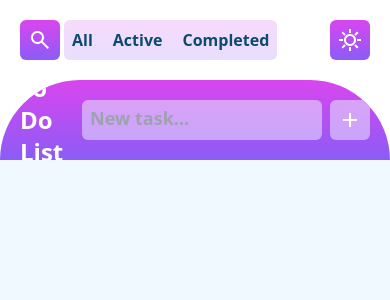
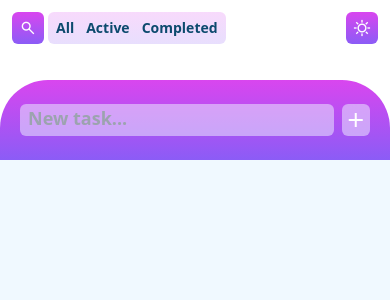
Before and after one commit to Nikkihosseini/redux-todo-dnd, a React (Vite) app: page / in a window 390 px wide. Both pictures are taken after a click on the element "search". Shown: the top 300 px of the page. Built offline with nearby package versions, Linux system fonts and the light colour scheme.

Commit message:
feat(ui): make ToDoApp fully responsive for mobile and desktop using Tailwind CSS

```diff
--- a/package.json
+++ b/package.json
@@ -10,11 +10,11 @@
     "preview": "vite preview"
   },
   "dependencies": {
+    "@dnd-kit/modifiers": "^9.0.0",
     "@hello-pangea/dnd": "^18.0.1",
     "@reduxjs/toolkit": "^2.9.0",
     "material-symbols": "^0.36.1",
     "react": "^19.1.1",
-    "react-beautiful-dnd": "^13.1.1",
     "react-dom": "^19.1.1",
     "react-redux": "^9.2.0"
   },
--- a/src/Component/FilterToDo.jsx
+++ b/src/Component/FilterToDo.jsx
@@ -1,5 +1,5 @@
 import { useState , useEffect , useRef} from "react";
-import { useDispatch , useSelector } from "react-redux";
+import { useDispatch } from "react-redux";
 import {setFilter} from './features/filterSlice'
 
 
@@ -40,16 +40,16 @@ export default function FilterToDo(){
     return(
         <>
 
-                <div ref={filterRef} onClick={toggleFilterToDo} className="absolute top-5 left-5 flex items-center justify-center bg-gradient-to-t from-violet-500 to-fuchsia-500 cursor-pointer rounded-md h-10 w-10 transition-all hover:scale-110 z-20">
-                    <span className={`material-symbols-outlined text-white transition-transform duration-500 ${filterBtn ? "rotate-[360deg]" : "rotate-0"}`}>
+                <div ref={filterRef} onClick={toggleFilterToDo} className="absolute top-3 left-3 md:top-5 md:left-5 flex items-center justify-center bg-gradient-to-t from-violet-500 to-fuchsia-500 cursor-pointer rounded-md w-8 h-8 md:h-10 md:w-10 transition-all hover:scale-110 z-20">
+                    <span className={`material-symbols-outlined text-white transition-transform duration-500 text-lg md:text-2xl ${filterBtn ? "rotate-[360deg]" : "rotate-0"}`}>
                         search
                     </span>
                 </div>
 
-                <div ref={filterBtnRef} className={`absolute top-5 left-16 flex items-center justify-center font-semibold text-sky-900 dark:text-slate-400 bg-gradient-to-t from-violet-500/20 to-fuchsia-500/20 h-10 rounded-md gap-x-5 z-10 overflow-hidden transition-transform origin-left ease-in-out duration-300 ${filterBtn ? "scale-x-100 p-2" : "scale-x-0 p-0"}`}>
+                <div ref={filterBtnRef} className={`absolute top-3 md:top-5 left-12 md:left-16 flex items-center justify-center font-semibold text-sky-900 dark:text-slate-400 bg-gradient-to-t from-violet-500/20 to-fuchsia-500/20 h-8 md:h-10 rounded-md gap-x-3 md:gap-x-5 z-10 overflow-hidden transition-transform origin-left ease-in-out duration-300 ${filterBtn ? "scale-x-100 p-2" : "scale-x-0 p-0"}`}>
 
                     {filters.map((filter) => (
-                        <span key={filter} onClick={()=> dispatch(setFilter(filter))} className={`${filterBtn ? "opacity-100 delay-150" : "opacity-0 delay-0"} cursor-pointer dark:hover:text-fuchsia-500 hover:text-fuchsia-700 transition-opacity z-0`}>
+                        <span key={filter} onClick={()=> dispatch(setFilter(filter))} className={`${filterBtn ? "opacity-100 delay-150" : "opacity-0 delay-0"} text-sm md:text-base cursor-pointer dark:hover:text-fuchsia-500 hover:text-fuchsia-700 transition-opacity z-0`}>
                             {filter}
                         </span>
                     ))}
--- a/src/Component/ToggleThemBtn.jsx
+++ b/src/Component/ToggleThemBtn.jsx
@@ -16,8 +16,8 @@ export default function ToggleThemBtn() {
 
   return (
     <>
-        <div onClick={() => setDarkMode(!darkMode)} className="absolute top-5 right-5 flex items-center justify-center bg-gradient-to-t from-violet-500 to-fuchsia-500 cursor-pointer rounded-md h-10 w-10 transition-all hover:scale-110">
-            <span className={`material-symbols-outlined text-white transition-transform duration-700 ${darkMode ? "rotate-[360deg]" : "rotate-0"}`}>
+        <div onClick={() => setDarkMode(!darkMode)} className="absolute top-3 right-3 md:top-5 md:right-5 flex items-center justify-center bg-gradient-to-t from-violet-500 to-fuchsia-500 cursor-pointer rounded-md w-8 h-8 md:h-10 md:w-10 transition-all hover:scale-110">
+            <span className={`material-symbols-outlined text-white transition-transform duration-700 text-lg md:text-2xl ${darkMode ? "rotate-[360deg]" : "rotate-0"}`}>
                 {darkMode ? "moon_stars" : "sunny"}
             </span>
         </div>
--- a/src/Pages/ToDoApp.jsx
+++ b/src/Pages/ToDoApp.jsx
@@ -32,11 +32,11 @@ export default function ToDoApp() {
             <ToggleThemBtn />
             <FilterToDo />
             <div className='absolute bg-sky-50 dark:bg-slate-800 rounded-t-[5rem] w-full min-h-full top-20'>
-                <div className='flex items-center justify-between bg-gradient-to-t from-violet-500 to-fuchsia-500 h-20 px-5 md:px-10 rounded-t-[5rem] overflow-hidden text-white'>
+                <div className='flex items-center justify-center sm:justify-between bg-gradient-to-t from-violet-500 to-fuchsia-500 h-20 px-5 md:px-10 rounded-t-[3rem] md:rounded-t-[5rem] overflow-hidden text-white'>
                     <div>
-                        <h1 className='font-bold text-2xl'>To Do List</h1>
+                        <h1 className='hidden sm:inline-block font-bold text-xl md:text-2xl'>To Do List</h1>
                     </div>
-                    <div className='flex items-center justify-center gap-x-2'>
+                    <div className='flex items-center justify-center gap-x-2 w-full sm:w-auto'>
                         <input
                             onKeyDown={(e) => {
                                 if (e.key === "Enter" && text.trim()) {
@@ -47,7 +47,7 @@ export default function ToDoApp() {
                             value={text}
                             onChange={(e) => setText(e.target.value)}
                             placeholder="New task..."
-                            className='font-semibold text-lg pb-3 p-2 outline-none border-none rounded-md dark:bg-slate-900/30 bg-blue-50/50 w-60 h-10 transition-all'
+                            className='font-semibold text-lg pb-3 p-2 outline-none border-none rounded-md dark:bg-slate-900/30 bg-blue-50/50 w-full sm:w-52 h-8 md:w-60 md:h-10 transition-all'
                             type="text"
                         />
                         <div
@@ -57,7 +57,7 @@ export default function ToDoApp() {
                                     setText('');
                                 }
                             }}
-                            className='flex items-center justify-center backdrop-blur-md h-10 w-10 rounded-md bg-blue-50/50 dark:bg-slate-900/30 hover:dark:bg-slate-900/50 hover:bg-blue-50/70 cursor-pointer transition-all'
+                            className='flex items-center justify-center backdrop-blur-md h-8 w-8 md:h-10 md:w-10 rounded-md bg-blue-50/50 dark:bg-slate-900/30 hover:dark:bg-slate-900/50 hover:bg-blue-50/70 cursor-pointer transition-all'
                         >
                             <span className='material-symbols-outlined'>add</span>
                         </div>
```
Also changed, not shown: 1 other file (tests, documents, lock files or other folders).
